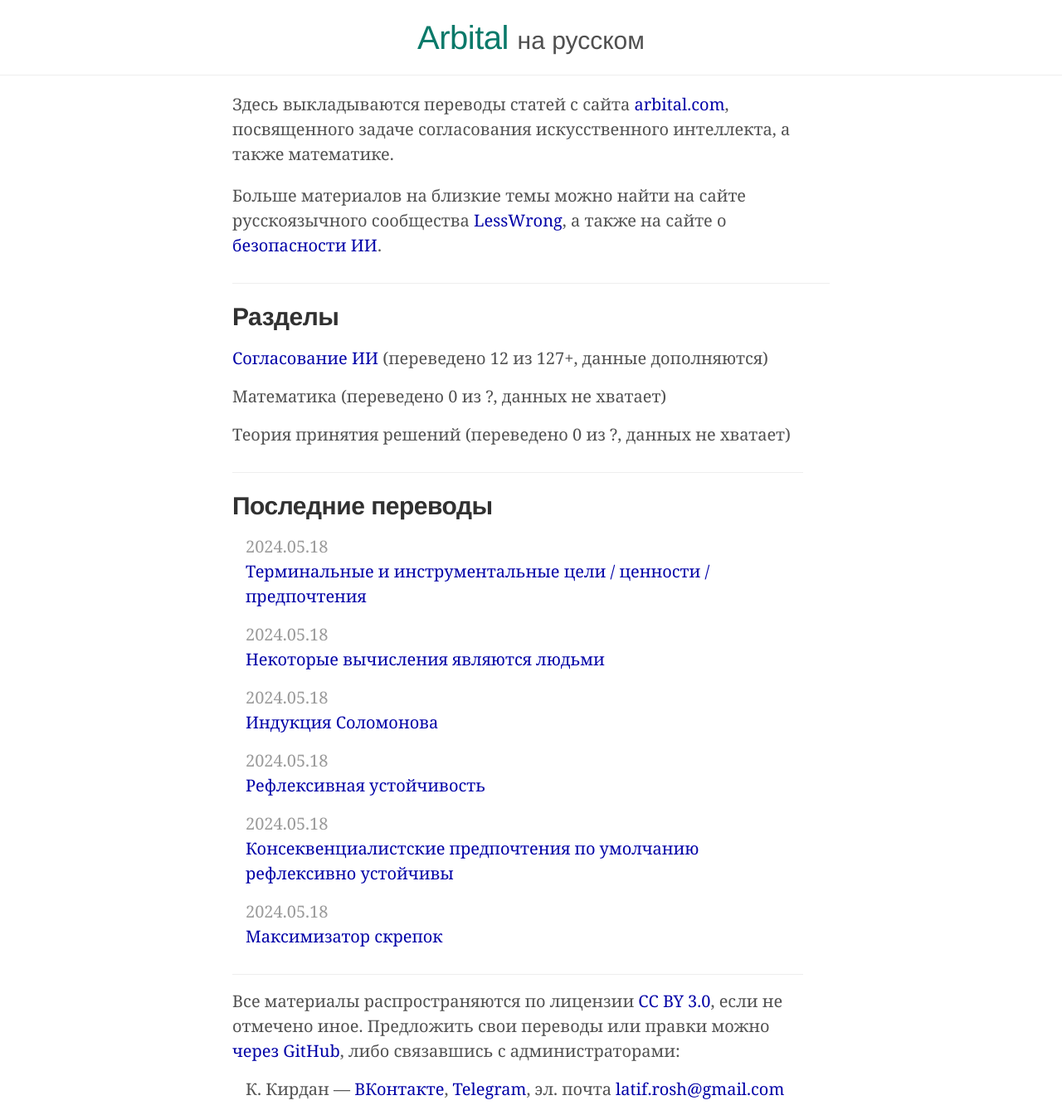
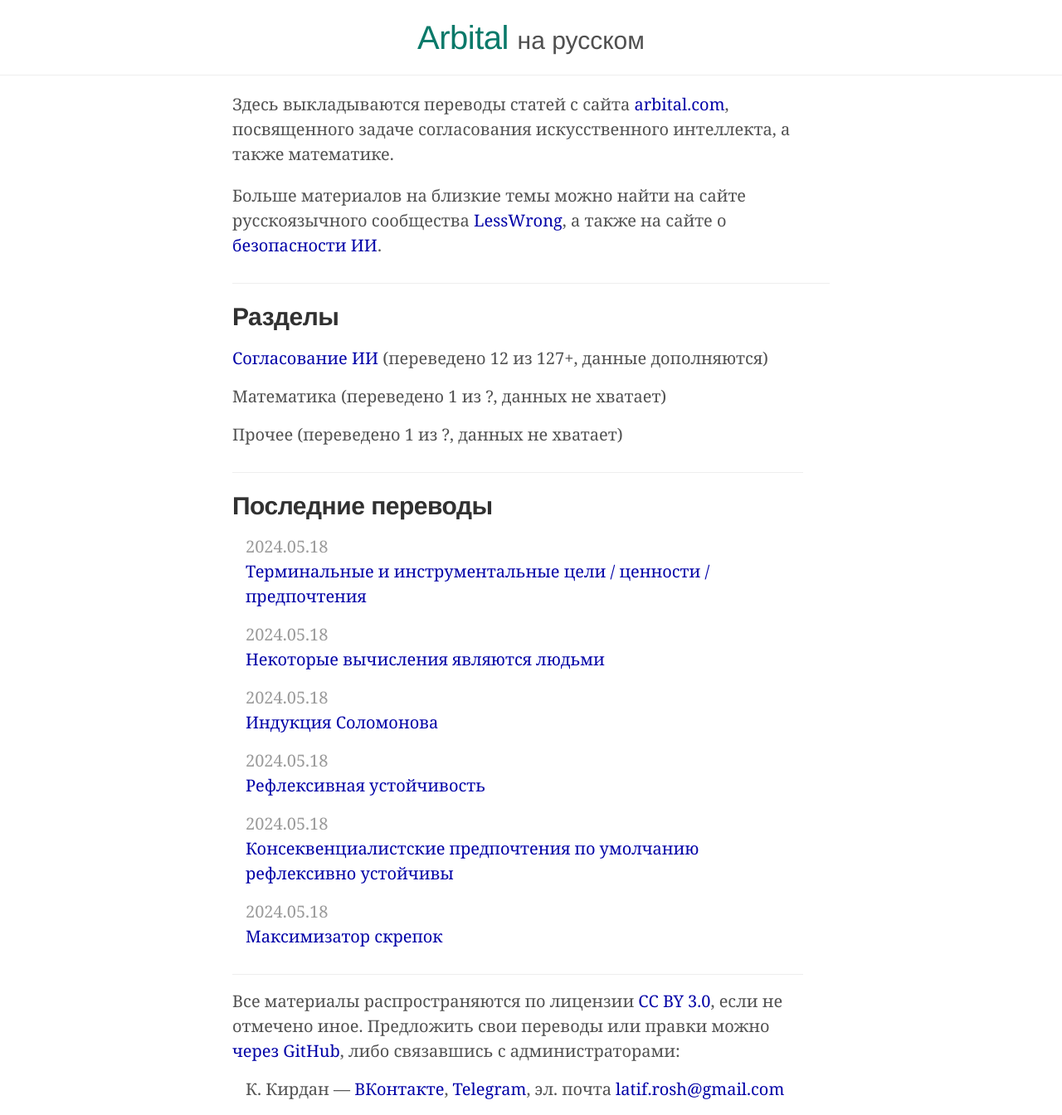
Before and after one commit to Arbital-RU/arbital-ru.github.io, a Jekyll site: the page built from index.md, in a window 1280 px wide. Shown: the whole page at 83% size. Built offline with Jekyll 4.4.1, drawn with Linux system fonts in a browser that asks for light colours.

Commit message:
small fix

```diff
--- a/_data/p.yaml
+++ b/_data/p.yaml
@@ -9,7 +9,7 @@
 
 - {id: "AIXI", title: "AIXI", description: "How to build an (evil) superintelligent AI using unlimited computing power and one page of Python code.", domains: "AI", translated: true, ru_description: "Как создать (злой) сверхразумный ИИ с помощью неограниченной вычислительной мощности и одной страницы кода на Python."}
 
-- {id: "solomonoff_induction", title: "Solomonoff induction", description: "A simple way to superintelligently predict sequences of data, given unlimited computing power.", domains: "AI", translated: true, ru_description: "Как просто и сверхразумно предсказывать последовательности данных, имея неограниченную вычислительную мощность."}
+- {id: "solomonoff_induction", title: "Solomonoff induction", description: "A simple way to superintelligently predict sequences of data, given unlimited computing power.", domains: ["math","AI"], translated: true, ru_description: "Как просто и сверхразумно предсказывать последовательности данных, имея неограниченную вычислительную мощность."}
 
 ###
 
@@ -283,6 +283,8 @@
 
 - {id: "perfect_rolling_sphere", title: "Perfect rolling sphere", description: ""}
 
+- {id: "omega_troll", title: "Omega (alien philosopher-troll)", description: "", translated: true, domains: ""}
+
 - {id: "psychologizing", title: "Psychologizing ", description: ""}
 
 ---
--- a/index.md
+++ b/index.md
@@ -16,13 +16,13 @@ excerpt: "Здесь выкладываются переводы статей с
 {% assign b = a | where: "translated", true %}
 <div class="post" style="margin:16px 16px 0 0"><a href="/explore/ai_alignment">Согласование ИИ</a> (переведено {{ b.size }} из {{ a.size }}+, данные дополняются)</div>
 
-{% assign a = site.data.p | where: "domain", "math" %}
+{% assign a = site.data.p | where: "domains", "math" %}
 {% assign b = a | where: "translated", true %}
 <div class="post" style="margin:16px 16px 0 0">Математика (переведено {{ b.size }} из ?, данных не хватает)<div>
 
-{% assign a = site.data.p | where: "domain", "decision" %}
+{% assign a = site.data.p | where: "domains", "" %}
 {% assign b = a | where: "translated", true %}
-<div class="post" style="margin:16px 16px 0 0">Теория принятия решений (переведено {{ b.size }} из ?, данных не хватает)<div>
+<div class="post" style="margin:16px 16px 0 0">Прочее (переведено {{ b.size }} из ?, данных не хватает)<div>
 
 <hr style="margin-bottom:16px">
 
```
Also changed, not shown: _posts/2024-05-18-omega_troll.md (+2 -0 lines), _posts/2024-05-18-terminal_vs_instrumental.md (+2 -0 lines), explore/ai_alignment.md (+1 -0 lines).
